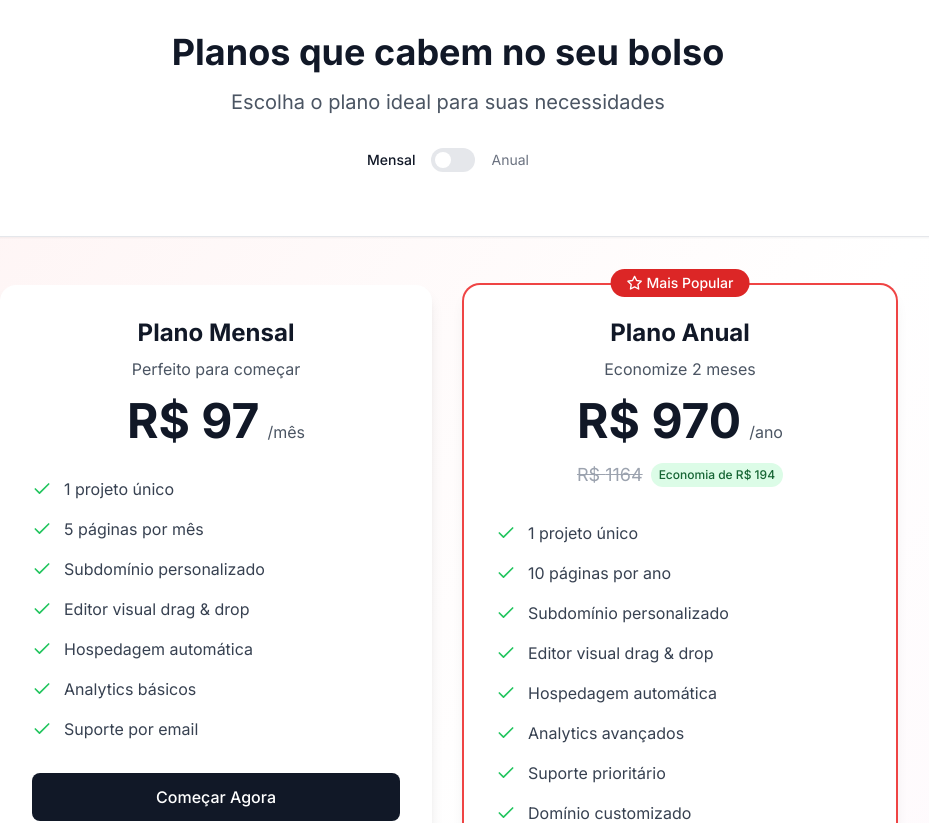
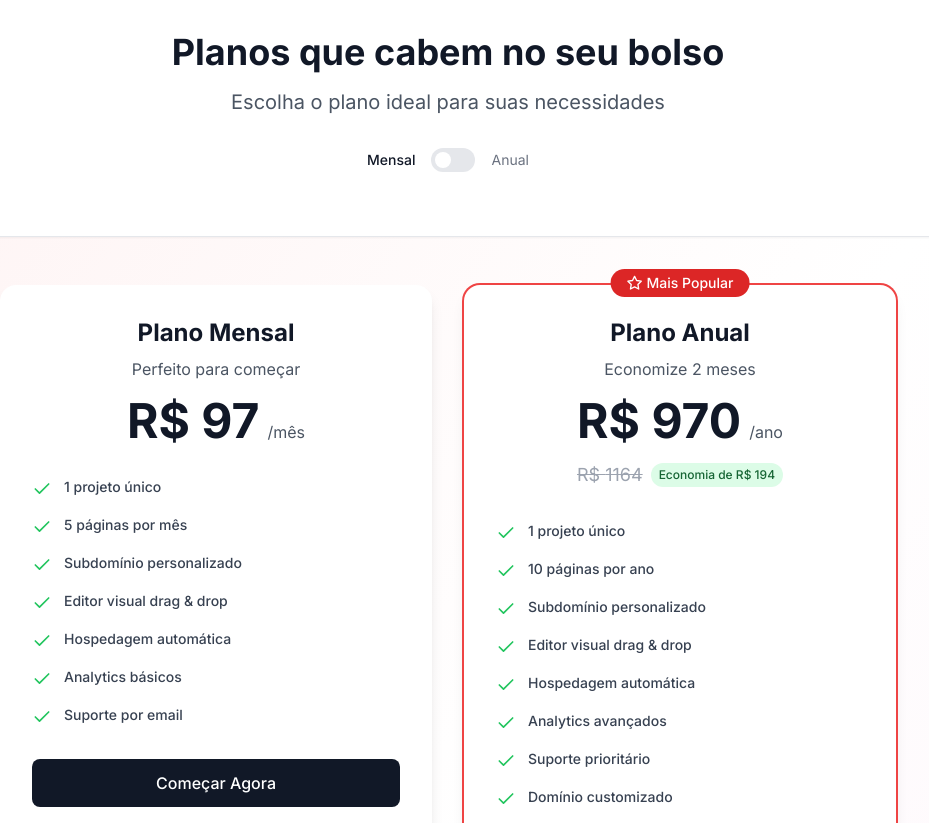
Before and after one commit to otaviosnow/sexyflow, a Next.js app: page /pricing in a window 1280 px wide. Shown: the top 823 px of the page, without its empty margins (192-1121 px from the left). Built offline with nearby package versions, Linux system fonts and the light colour scheme; a web font is replaced by a local one.

Commit message:
fix: Add inline styles to pricing page features
- Added inline styles as fallback for text visibility
- Enhanced text styling with font-medium and specific colors
- Ensured features list is always visible

```diff
--- a/app/pricing/page.tsx
+++ b/app/pricing/page.tsx
@@ -139,7 +139,7 @@ export default function PricingPage() {
                 {plan.features.map((feature, index) => (
                   <li key={index} className="flex items-start space-x-3">
                     <Check className="h-5 w-5 text-green-500 mt-0.5 flex-shrink-0" />
-                    <span className="text-gray-700">{feature}</span>
+                    <span className="text-gray-700 text-sm font-medium" style={{ color: '#374151', fontSize: '14px', fontWeight: '500' }}>{feature}</span>
                   </li>
                 ))}
               </ul>
```
